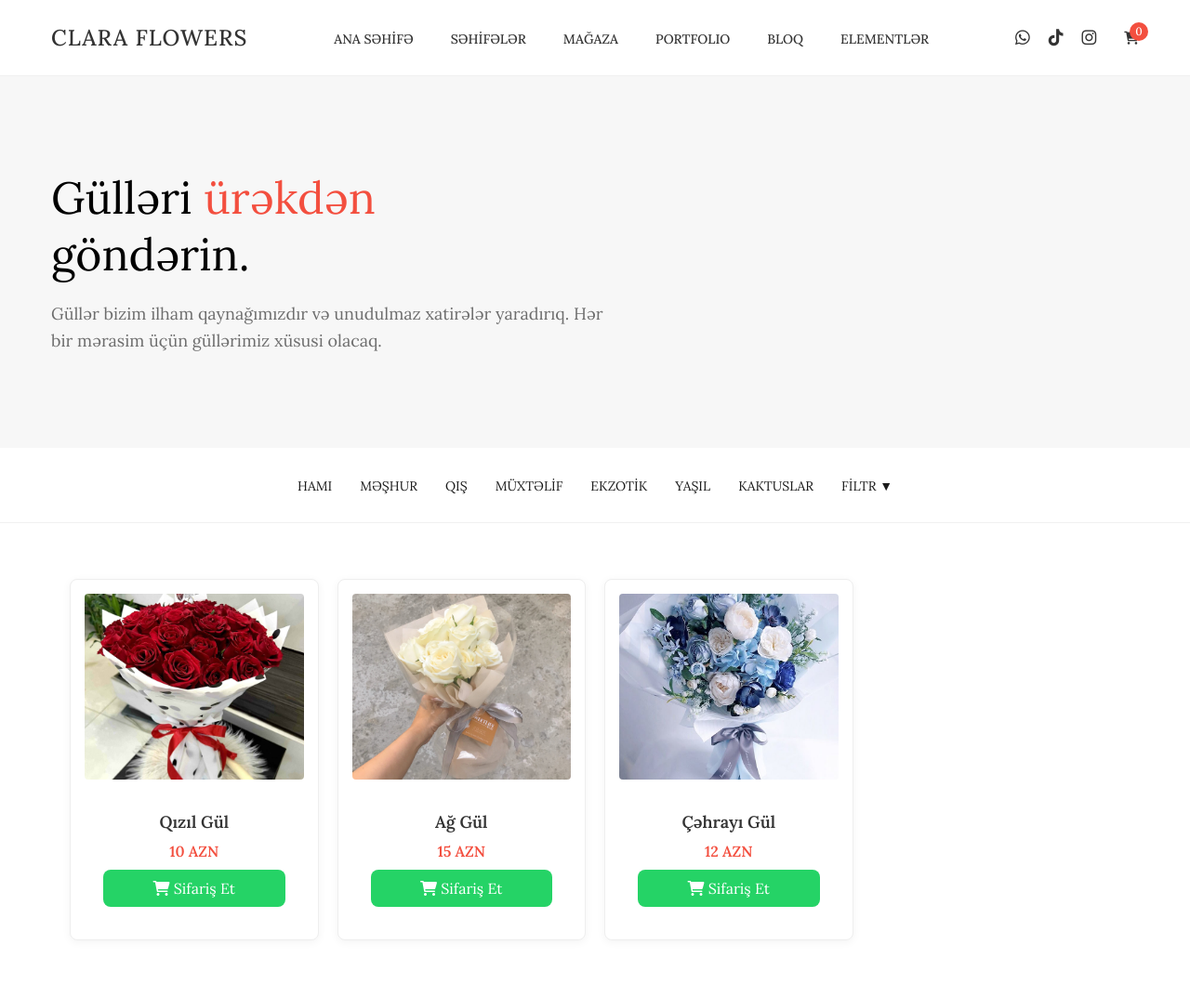
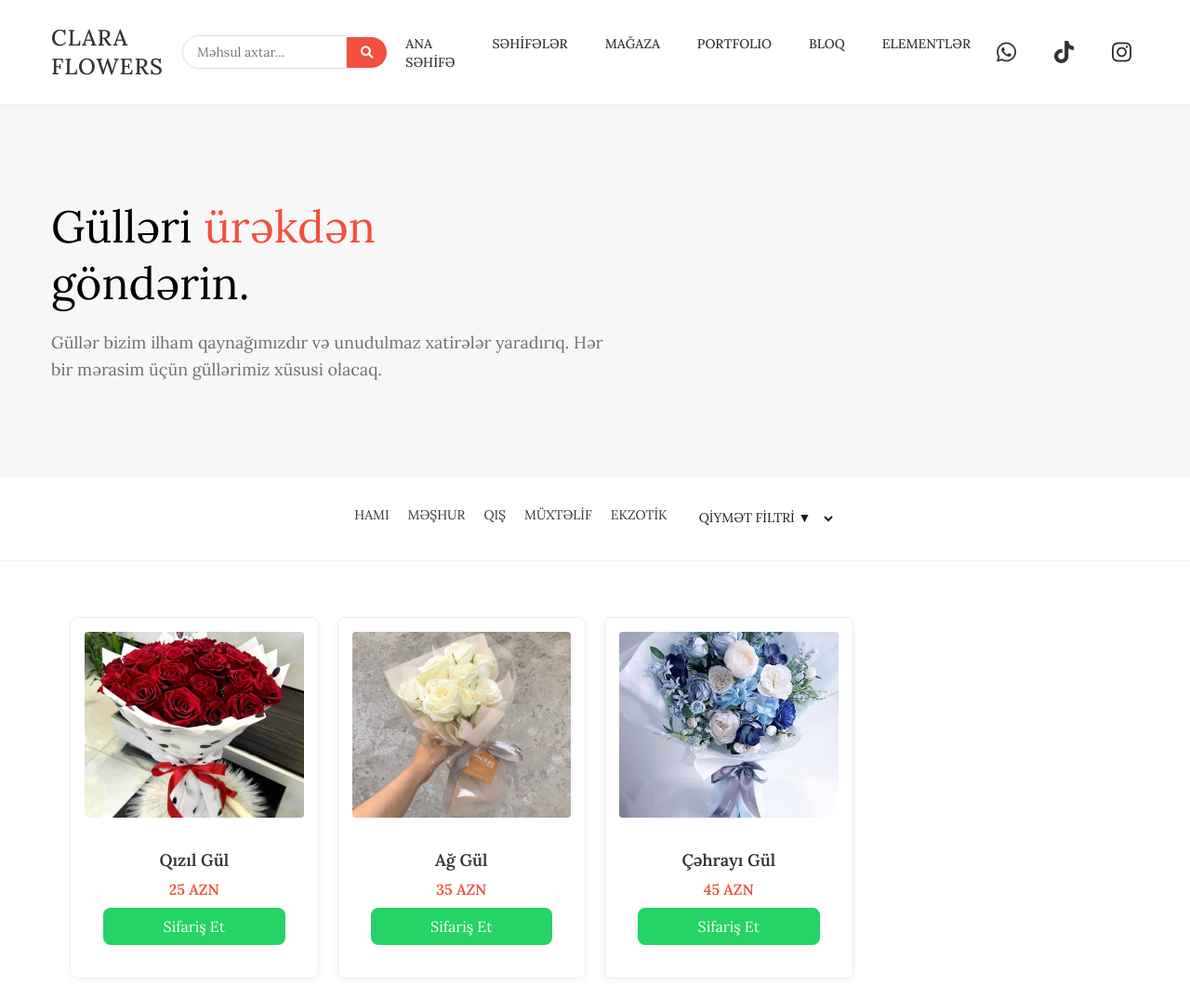
Before and after one commit to gl1tch011/claraflowers.github.io, a plain HTML site: page index.html in a window 1280 px wide. Shown: the whole page at 93% size. Before the commit the page ends 1032 px from the top, so only its background shows below. Drawn offline with Linux system fonts and the light colour scheme.

Commit message:
Update index.html

```diff
--- a/index.html
+++ b/index.html
@@ -15,6 +15,63 @@
             gap: 20px;
             padding: 20px;
             width: 100%;
+        }
+
+        /* Sosyal medya ikonları için güncellenmiş stiller */
+        .social-links {
+            display: flex;
+            align-items: center;
+            gap: 25px;
+            margin-left: 20px;
+        }
+
+        .social-icon {
+            color: #333;
+            font-size: 24px;
+            transition: all 0.3s ease;
+            padding: 8px;
+        }
+
+        .social-icon:hover {
+            color: #f34f3f;
+            transform: scale(1.1);
+        }
+
+        /* Arama kutusu stilleri */
+        .search-container {
+            display: flex;
+            align-items: center;
+            max-width: 300px;
+            width: 100%;
+            margin: 0 20px;
+        }
+
+        .search-container input {
+            width: 100%;
+            padding: 8px 15px;
+            border: 1px solid #ddd;
+            border-radius: 20px 0 0 20px;
+            font-size: 14px;
+            outline: none;
+            transition: border-color 0.3s ease;
+        }
+
+        .search-container input:focus {
+            border-color: #f34f3f;
+        }
+
+        .search-container button {
+            padding: 8px 15px;
+            background: #f34f3f;
+            border: none;
+            border-radius: 0 20px 20px 0;
+            color: white;
+            cursor: pointer;
+            transition: background 0.3s ease;
+        }
+
+        .search-container button:hover {
+            background: #e43f2f;
         }
 
         .product-card {
@@ -69,6 +126,47 @@
             transform: scale(1.05);
         }
 
+        .category-menu {
+            display: flex;
+            list-style: none;
+            justify-content: center;
+            gap: 20px;
+            padding: 0;
+            margin: 0;
+            flex-wrap: wrap;
+        }
+
+        .category-menu select {
+            padding: 5px 10px;
+            border: none;
+            background: transparent;
+            font-family: 'Lora', serif;
+            font-size: 14px;
+            cursor: pointer;
+            color: #1b1b1b;
+        }
+
+        .category-menu select:focus {
+            outline: none;
+        }
+
+        .category-menu select option {
+            background: white;
+            padding: 10px;
+        }
+
+        .category-menu a {
+            color: #333;
+            text-decoration: none;
+            font-size: 14px;
+            transition: color 0.3s;
+        }
+
+        .category-menu a:hover {
+            color: #f34f3f;
+        }
+
+        /* Modal Styles */
         .modal {
             display: none;
             position: fixed;
@@ -122,7 +220,7 @@
             color: white;
         }
 
-        /* Yükleniyor animasyonu için stiller */
+        /* Loading Animation */
         .loading-overlay {
             position: fixed;
             top: 0;
@@ -146,18 +244,12 @@
             animation: spin 1s infinite linear;
         }
 
-        .loading-text {
-            margin-top: 10px;
-            color: #333;
-            font-size: 16px;
-        }
-
         @keyframes spin {
             0% { transform: rotate(0deg); }
             100% { transform: rotate(360deg); }
         }
 
-        /* Fade-in animasyonu */
+        /* Fade Animation */
         .fade-in {
             animation: fadeIn 0.5s ease-in;
         }
@@ -167,30 +259,45 @@
             to { opacity: 1; }
         }
 
-        /* Mobil responsive üçün media queries */
+        /* Responsive Design */
         @media (max-width: 768px) {
+            nav {
+                flex-wrap: wrap;
+            }
+
+            .search-container {
+                order: 3;
+                margin: 10px 0;
+                max-width: 100%;
+            }
+
+            .main-menu {
+                order: 4;
+            }
+
             .product-grid {
                 grid-template-columns: repeat(2, 1fr);
                 gap: 10px;
                 padding: 10px;
             }
 
-            .product-image {
-                height: 150px;
+            .category-menu {
+                gap: 10px;
             }
 
-            .product-name {
-                font-size: 16px;
+            .social-links {
+                gap: 20px;
+                margin: 15px 0;
+            }
+
+            .social-icon {
+                font-size: 22px;
             }
         }
 
         @media (max-width: 480px) {
             .product-grid {
                 grid-template-columns: 1fr;
-            }
-
-            .product-card {
-                margin-bottom: 15px;
             }
         }
     </style>
@@ -200,6 +307,14 @@
         <div class="container">
             <nav>
                 <a href="/" class="logo">CLARA FLOWERS</a>
+
+                <div class="search-container">
+                    <input type="text" id="searchInput" placeholder="Məhsul axtar...">
+                    <button onclick="searchProducts()">
+                        <i class="fas fa-search"></i>
+                    </button>
+                </div>
+
                 <div class="mobile-menu-btn">
                     <i class="fas fa-bars"></i>
                 </div>
@@ -215,10 +330,6 @@
                     <a href="https://wa.me/994504373259" target="_blank" class="social-icon"><i class="fab fa-whatsapp"></i></a>
                     <a href="https://www.tiktok.com/@clara_flowers_" target="_blank" class="social-icon"><i class="fab fa-tiktok"></i></a>
                     <a href="https://www.instagram.com/claraflowers_" target="_blank" class="social-icon"><i class="fab fa-instagram"></i></a>
-                    <a href="#" class="cart-icon">
-                        <i class="fas fa-shopping-cart"></i>
-                        <span class="cart-count">0</span>
-                    </a>
                 </div>
             </nav>
         </div>
@@ -239,27 +350,31 @@
                 <li><a href="#">QIŞ</a></li>
                 <li><a href="#">MÜXTƏLİF</a></li>
                 <li><a href="#">EKZOTİK</a></li>
-                <li><a href="#">YAŞIL</a></li>
-                <li><a href="#">KAKTUSLAR</a></li>
-                <li><a href="#">FİLTR ▼</a></li>
+                <li>
+                    <select id="priceFilter" onchange="filterByPrice()">
+                        <option value="all">QİYMƏT FİLTRİ ▼</option>
+                        <option value="15-30">15-30 AZN</option>
+                        <option value="30-50">30-50 AZN</option>
+                        <option value="50-100">50-100 AZN</option>
+                        <option value="100+">100+ AZN</option>
+                    </select>
+                </li>
             </ul>
         </div>
     </section>
 
     <section class="products">
         <div class="container">
-            <!-- LocalStorage-dən gələn məhsullar -->
             <div class="product-grid" id="productGrid"></div>
 
-            <!-- Statik məhsullar -->
             <div class="product-grid">
                 <div class="product-card fade-in">
                     <img src="gul1.jpg" alt="Qızıl Gül" class="product-image">
                     <div class="product-info">
                         <h3 class="product-name">Qızıl Gül</h3>
-                        <p class="product-price">10 AZN</p>
-                        <button class="order-btn" onclick="startOrder('Qızıl Gül', 10)">
-                            <i class="fas fa-shopping-cart"></i> Sifariş Et
+                        <p class="product-price">25 AZN</p>
+                        <button class="order-btn" onclick="startOrder('Qızıl Gül', 25)">
+                            Sifariş Et
                         </button>
                     </div>
                 </div>
@@ -267,9 +382,9 @@
                     <img src="rose2.jpg" alt="Ağ Gül" class="product-image">
                     <div class="product-info">
                         <h3 class="product-name">Ağ Gül</h3>
-                        <p class="product-price">15 AZN</p>
-                        <button class="order-btn" onclick="startOrder('Ağ Gül', 15)">
-                            <i class="fas fa-shopping-cart"></i> Sifariş Et
+                        <p class="product-price">35 AZN</p>
+                        <button class="order-btn" onclick="startOrder('Ağ Gül', 35)">
+                            Sifariş Et
                         </button>
                     </div>
                 </div>
@@ -277,9 +392,9 @@
                     <img src="rose3.jpg" alt="Çəhrayı Gül" class="product-image">
                     <div class="product-info">
                         <h3 class="product-name">Çəhrayı Gül</h3>
-                        <p class="product-price">12 AZN</p>
-                        <button class="order-btn" onclick="startOrder('Çəhrayı Gül', 12)">
-                            <i class="fas fa-shopping-cart"></i> Sifariş Et
+                        <p class="product-price">45 AZN</p>
+                        <button class="order-btn" onclick="startOrder('Çəhrayı Gül', 45)">
+                            Sifariş Et
                         </button>
                     </div>
                 </div>
@@ -287,7 +402,7 @@
         </div>
     </section>
 
-    <!-- Sipariş Modal -->
+    <!-- Modal -->
     <div id="orderModal" class="modal">
         <div class="modal-content fade-in">
             <h3>Sifariş et</h3>
@@ -308,7 +423,7 @@
         </div>
     </div>
 
-    <!-- Yükleniyor Animasyonu -->
+    <!-- Loading Animation -->
     <div class="loading-overlay" id="loadingOverlay">
         <div class="loading-spinner">
             <i class="fas fa-spinner"></i>
@@ -324,7 +439,6 @@
 
         let selectedProduct = null;
 
-        // Yükleniyor animasyonunu göster/gizle
         function showLoading() {
             document.getElementById('loadingOverlay').style.display = 'flex';
         }
@@ -333,7 +447,6 @@
             document.getElementById('loadingOverlay').style.display = 'none';
         }
 
-        // Sipariş başlat
         function startOrder(name, price) {
             showLoading();
             setTimeout(() => {
@@ -343,7 +456,6 @@
             }, 1000);
         }
 
-        // Siparişi tamamla
         function completeOrder(platform) {
             showLoading();
             const quantity = document.getElementById('quantity').value;
@@ -370,46 +482,69 @@ Qiymət: ${selectedProduct.price} AZN
             }, 800);
         }
 
-        // Modal dışına tıklandığında kapat
         window.onclick = function(event) {
             if (event.target == document.getElementById('orderModal')) {
                 document.getElementById('orderModal').style.display = 'none';
             }
         }
 
-        // LocalStorage-dən məhsulları göstər
-        function showProducts() {
-            showLoading();
-            const products = JSON.parse(localStorage.getItem('products') || '[]');
-            const productGrid = document.getElementById('productGrid');
+        function filterByPrice() {
+            const selected = document.getElementById('priceFilter').value;
+            const products = document.querySelectorAll('.product-card');
 
-            setTimeout(() => {
-                if (products.length === 0) {
-                    hideLoading();
+            products.forEach(product => {
+                const priceText = product.querySelector('.product-price').textContent;
+                const price = parseInt(priceText.replace('AZN', '').trim());
+
+                if (selected === 'all') {
+                    product.style.display = '';
                     return;
                 }
 
-                products.sort((a, b) => new Date(b.date) - new Date(a.date));
+                let show = false;
+                switch(selected) {
+                    case '15-30':
+                        show = price >= 15 && price <= 30;
+                        break;
+                    case '30-50':
+                        show = price >= 30 && price <= 50;
+                        break;
+                    case '50-100':
+                        show = price >= 50 && price <= 100;
+                        break;
+                    case '100+':
+                        show = price >= 100;
+                        break;
+                }
 
-                productGrid.innerHTML = products.map(product => `
-                    <div class="product-card fade-in">
-                        <img src="${product.imageUrl}" alt="${product.name}" class="product-image"
-                            onerror="this.onerror=null; this.src='default.jpg';">
-                        <div class="product-info">
-                            <h3 class="product-name">${product.name}</h3>
-                            <p class="product-price">${product.price} AZN</p>
-                            <button class="order-btn" onclick="startOrder('${product.name}', ${product.price})">
-                                <i class="fas fa-shopping-cart"></i> Sifariş Et
-                            </button>
-                        </div>
-                    </div>
-                `).join('');
-
-                hideLoading();
-            }, 500);
+                if (show) {
+                    product.style.display = '';
+                    product.classList.add('fade-in');
+                } else {
+                    product.style.display = 'none';
+                }
+            });
         }
 
-        // Sayfa yüklendiğinde
+        function searchProducts() {
+            const searchTerm = document.getElementById('searchInput').value.toLowerCase();
+            const products = document.querySelectorAll('.product-card');
+
+            products.forEach(product => {
+                const name = product.querySelector('.product-name').textContent.toLowerCase();
+                const price = product.querySelector('.product-price').textContent.toLowerCase();
+
+                if (name.includes(searchTerm) || price.includes(searchTerm)) {
+                    product.style.display = '';
+                    product.classList.add('fade-in');
+                } else {
+                    product.style.display = 'none';
+                }
+            });
+        }
+
+        document.getElementById('searchInput').addEventListener('keyup', searchProducts);
+
         window.onload = function() {
             showLoading();
             setTimeout(() => {
@@ -418,6 +553,7 @@ Qiymət: ${selectedProduct.price} AZN
             }, 1000);
         }
 
+        setInterval(showProducts, 5000);
     </script>
 </body>
 </html>
```
